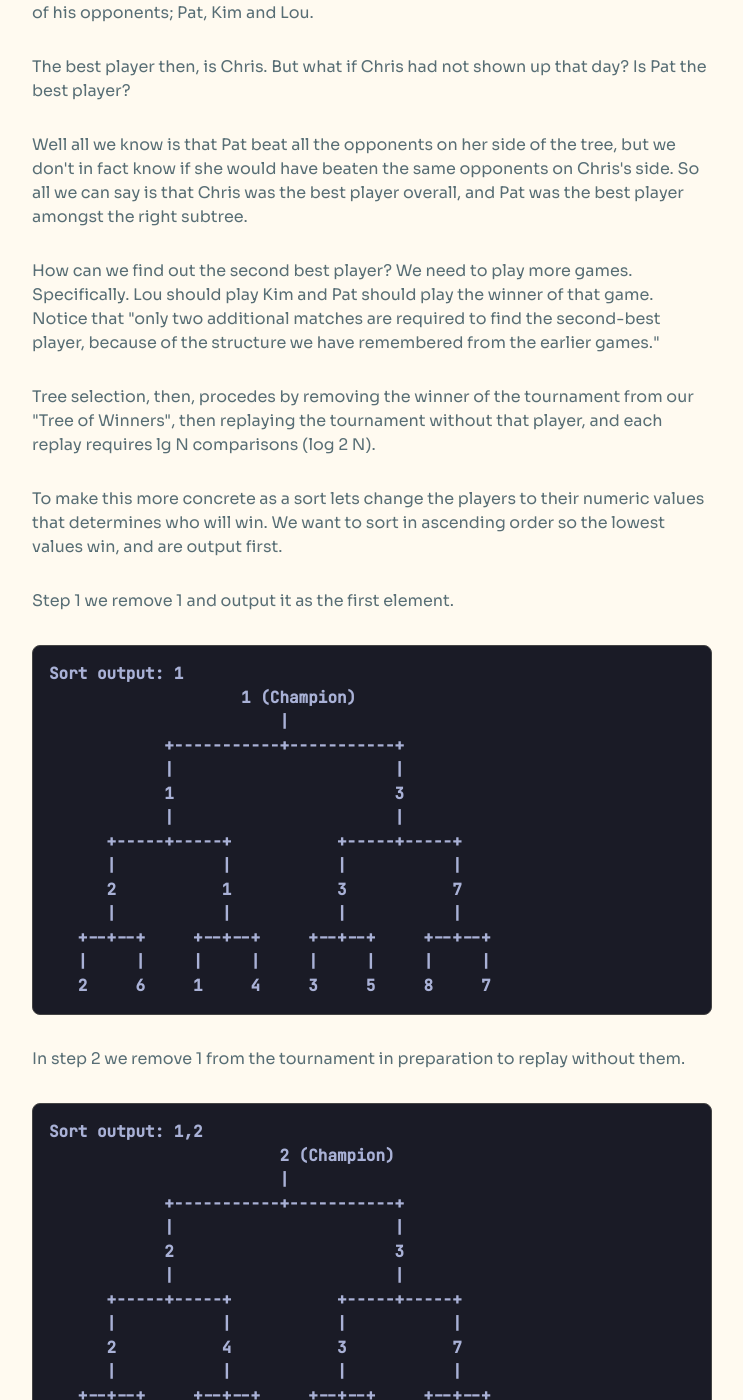
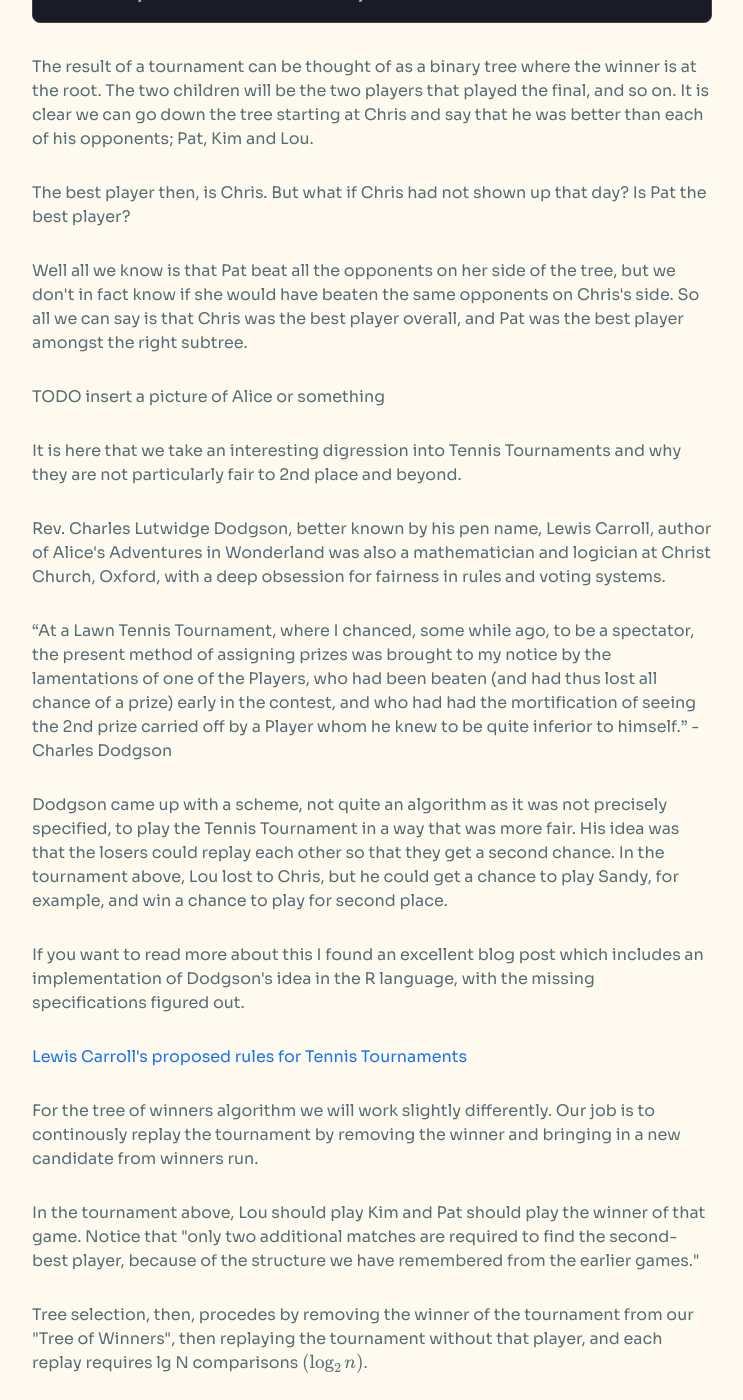
Before and after one commit to justinhj/justinhj.github.io, a Jekyll site: the page built from _posts/2026-01-19-visualizing-k-way-merge.html, in a window 1280 px wide and 1400 px high, scrolled down 10599 px. Shown: the whole window, without its empty margins (268-1011 px from the left). Built offline with Jekyll 4.4.1, drawn with Linux system fonts in a browser that asks for light colours; formulas are drawn with MathJax 3; some of the changed text lies outside the part shown.

Commit message:
latest changes

```diff
--- a/_posts/2026-01-19-visualizing-k-way-merge.html
+++ b/_posts/2026-01-19-visualizing-k-way-merge.html
@@ -155,7 +155,7 @@
 </p>
 
 <p>
-Apart from this compaction step, Tigerbeetle also has the same problem when doing range based query scans; it will scan the tables in the various levels of the LSM tree and will need to combine each one into a single sorted result,
+Apart from this compaction step, Tigerbeetle also has the same problem when doing range based query scans; it will scan the tables in the various levels of the LSM tree and will need to combine each one into a single sorted result.
 </p>
 </div>
 </div>
@@ -244,7 +244,7 @@
 <h2 id="org3c1a975">Going faster with Tree Selection</h2>
 <div class="outline-text-2" id="text-org3c1a975">
 <p>
-As mentioned above we do \(O(k)\) comparisons per output, can we do better? Well to be more precise for the first output we need do k-1 comparisons, since we start with the first element and that iterate them all, swapping out the first element with the first smaller one and so on. In order to speed things up we need to think about doing less comparisons.
+As mentioned above we do \(O(k)\) comparisons per output, can we do better? Well, to be more precise for the first output we need do k-1 comparisons, since we start with the first element and that iterate them all, swapping out the first element with the first smaller one and so on. In order to speed things up we need to think about doing less comparisons.
 </p>
 
 <p>
@@ -252,11 +252,15 @@
 </p>
 
 <p>
-In Knuth (Art of Computer ProgrSearching and Sorting) we find the discussion on selection sort which helps here&#x2026;
+In Knuth (Art of Computer Programming vol3: Searching and Sorting) we find the discussion on selection sort which helps here&#x2026;
 </p>
 
 <p>
 Quadratic selection (E H Friend, JACM 3, 1956) noted that we can do better by first grouping the sort items into the root of n items. For example sorting 9 items we divide into groups of 3.
+</p>
+
+<p>
+<code>Note: in selection sort you find the largest element at each step and move it to the end of the array. In k-way merge we output smallest first. Don't be confused by finding the largest element in this section.</code>
 </p>
 
 <table border="2" cellspacing="0" cellpadding="6" rules="groups" frame="hsides">
@@ -461,14 +465,14 @@
 </p>
 
 <ol class="org-ol">
-<li>Populate a fixed size min-heap with the first (smalled) elements from the k runs.</li>
+<li>Populate a fixed size min-heap with the first (smallest) elements from the k runs.</li>
 <li>Pop the top item from the heap (the smallest) and replace it with the next from the same run.</li>
 <li>Sift the heap down to make the heap valid again.</li>
 <li>Repeat until the sort is complete.</li>
 </ol>
 
 <p>
-Once again, you can step through the algorithm using the interative visualization below.
+Once again, you can step through the algorithm using the interactive visualization below.
 </p>
 
 <div style="text-align: center; margin: 20px 0;">
@@ -495,7 +499,7 @@
 because a min-heap is stored in a flat array structure. For example:
 </p>
 
-<pre class="example" id="org75512f2">
+<pre class="example" id="orgf05b44e">
                   a
                   |
       +-----------+-----------+
@@ -577,7 +581,7 @@
 In Knuth we see the following diagram of a ping pong tournament. (section 5.2.3, Fig 22). Any sport works here really, the important thing is that when two people or teams compete the idea is that the best one will win. We will be dealing with sorting unchanging records so the analogy is not perfect. If Chris beats Pat on Sunday, he may still lose to Pat on Monday, but we can ignore that for the purposes of the algorithm.
 </p>
 
-<pre class="example" id="orge492030">
+<pre class="example" id="org460a924">
                   Chris (Champion)
                       |
           +-----------+-----------+
@@ -606,11 +610,43 @@
 </p>
 
 <p>
-How can we find out the second best player? We need to play more games. Specifically. Lou should play Kim and Pat should play the winner of that game. Notice that "only two additional matches are required to find the second-best player, because of the structure we have remembered from the earlier games."
+TODO insert a picture of Alice or something
 </p>
 
 <p>
-Tree selection, then, procedes by removing the winner of the tournament from our "Tree of Winners", then replaying the tournament without that player, and each replay requires lg N comparisons (log 2 N).
+It is here that we take an interesting digression into Tennis Tournaments and why they are not particularly fair to 2nd place and beyond.
+</p>
+
+<p>
+Rev. Charles Lutwidge Dodgson, better known by his pen name, Lewis Carroll, author of Alice's Adventures in Wonderland was also a mathematician and logician at Christ Church, Oxford, with a deep obsession for fairness in rules and voting systems.
+</p>
+
+<p>
+“At a Lawn Tennis Tournament, where I chanced, some while ago, to be a spectator, the present method of assigning prizes was brought to my notice by the lamentations of one of the Players, who had been beaten (and had thus lost all chance of a prize) early in the contest, and who had had the mortification of seeing the 2nd prize carried off by a Player whom he knew to be quite inferior to himself.” - Charles Dodgson
+</p>
+
+<p>
+Dodgson came up with a scheme, not quite an algorithm as it was not precisely specified, to play the Tennis Tournament in a way that was more fair. His idea was that the losers could replay each other so that they get a second chance. In the tournament above, Lou lost to Chris, but he could get a chance to play Sandy, for example, and win a chance to play for second place.
+</p>
+
+<p>
+If you want to read more about this I found an excellent blog post which includes an implementation of Dodgson's idea in the R language, with the missing specifications figured out.
+</p>
+
+<p>
+<a href="https://freerangestats.info/blog/2020/02/01/tennis-carroll">Lewis Carroll's proposed rules for Tennis Tournaments</a>
+</p>
+
+<p>
+For the tree of winners algorithm we will work slightly differently. Our job is to continously replay the tournament by removing the winner and bringing in a new candidate from winners run.
+</p>
+
+<p>
+In the tournament above, Lou should play Kim and Pat should play the winner of that game. Notice that "only two additional matches are required to find the second-best player, because of the structure we have remembered from the earlier games."
+</p>
+
+<p>
+Tree selection, then, procedes by removing the winner of the tournament from our "Tree of Winners", then replaying the tournament without that player, and each replay requires lg N comparisons \((\log_2 n)\).
 </p>
 
 <p>
@@ -621,7 +657,7 @@
 Step 1 we remove 1 and output it as the first element.
 </p>
 
-<pre class="example" id="org6e6e057">
+<pre class="example" id="org6622a50">
 Sort output: 1
                     1 (Champion)
                         |
@@ -642,7 +678,7 @@
 In step 2 we remove 1 from the tournament in preparation to replay without them.
 </p>
 
-<pre class="example" id="org84e54f9">
+<pre class="example" id="org24ea2f9">
 Sort output: 1,2
                         2 (Champion)
                         |
@@ -667,7 +703,7 @@
 Now we remove 2. Replaying from the bottom gives the tree below and we output the 3.
 </p>
 
-<pre class="example" id="orga5012da">
+<pre class="example" id="org16fd49a">
 Sort output: 1,2,3
                         3 (Champion)
                         |
@@ -689,7 +725,7 @@
 </p>
 
 <p>
-For greater clarity check out this visualization that creates random trees of data and lets you step through the process.
+Check out this interactive visualization to fully understand the algorithm.
 </p>
 
 <div style="text-align: center; margin: 20px 0;">
@@ -703,10 +739,6 @@
         </p>
     </a>
 </div>
-
-<p>
-As you can see the selection tree algorithm works nicely, it gives us n lg k runtime instead. But that's not the end of the story, we can do better.
-</p>
 
 <p>
 Analysis.
@@ -723,15 +755,102 @@
 <li>Hardware Sympathy: Tournament trees have a fixed path from leaf to root. There are no conditional checks to see "which child is smaller" before deciding which path to take down; you always move up from the leaf. This can be friendlier to CPU branch prediction.</li>
 </ol>
 
+<p>
+There is still some room for improvement thanks to an ingenius idea from the 1950's.
+</p>
+</div>
+</div>
 
-
-
-
-
-
+<div id="outline-container-orgc7f5290" class="outline-2">
+<h2 id="orgc7f5290">Tree of Losers</h2>
+<div class="outline-text-2" id="text-orgc7f5290">
+<p>
+In Knuth's Sorting and Searching (specifically Section 5.4.1), Donald Knuth attributes the origin of the "tree of losers" (also known as a loser tree) to H. B. Demuth. Demuth introduced the concept in his 1956 PhD thesis, Electronic Data Sorting, as a refinement of the standard tournament (winner) tree.
+</p>
 
 <p>
-Thanks for reading!
+His idea once again reduces the amount of comparisons needed. In the tree of winners to recalculate the path to the root, you must compare the new item against its sibling at every level. This requires keeping track of which child (left or right) the path came from so you can locate the sibling.
+</p>
+
+<p>
+Demuth's idea was to store the losers at each level instead of the winners. Similar to the linear scan algorithm we started with, the winner can be stored in a register helping with performance.
+</p>
+
+<p>
+The algorithm looks like this:
+</p>
+
+<ol class="org-ol">
+<li>Populate the tree of losers in a similar way to the tree of winners, but store the loser in each node.</li>
+<li>Remove the winner.</li>
+<li>Take the next candidate from the winners run.</li>
+<li>Starting from its leaf compare with each loser. If the winner loses in this comparison then swap it, otherwise continue moving up the tree.</li>
+<li>When you get to the top, whoever is stored in the winner register gets output.</li>
+<li>Repeat until the runs are empty.</li>
+</ol>
+
+<p>
+Interactive tree of losers:
+</p>
+
+<div style="text-align: center; margin: 20px 0;">
+    <a href="https://heyes-jones.com/externalsort/treeoflosers.html" target="_blank" rel="noopener noreferrer" style="text-decoration: none;">
+        <img src="../../../images/tree-of-losers-thumbnail.png"
+             alt="K-Way Merge Tree of Losers Visualization"
+             title="Click to launch interactive simulation"
+             style="width: 100%; max-width: 800px; height: auto; border: 1px solid #444; border-radius: 8px; box-shadow: 0 4px 10px rgba(0,0,0,0.3);">
+        <p style="margin-top: 8px; color: #666; font-size: 0.9em;">
+            👆 <em>Click to try the interactive simulation</em>
+        </p>
+    </a>
+</div>
+
+<p>
+Analysis.
+</p>
+
+<p>
+Asympotic complexity is \(O(n \log_2 k)\) again.
+</p>
+
+<p>
+We have performance improvements for larger values of k primarily due to efficiency in memory access and branch prediction during the "replay" phase.
+</p>
+
+<p>
+Memory access:
+</p>
+
+<p>
+Remember in the winner tree we have to gather two siblings from memory and compare them with the current winner. In the tree of losers we have the winner in a register and we only fetch the parent "loser" from memory at each step.
+</p>
+
+<p>
+Branch prediction:
+</p>
+
+<p>
+While replaying the Winner tree we execute the conditional logic  <code>if (came_from_left) compare(new_val, right_child) else compare(new_val, left_child)</code> whilst in the tree of losers we always just go to the parent of the current node.
+</p>
+</div>
+</div>
+
+<div id="outline-container-org3f9ed7d" class="outline-2">
+<h2 id="org3f9ed7d">Conclusion</h2>
+<div class="outline-text-2" id="text-org3f9ed7d">
+<ul class="org-ul">
+<li>K-Way merge is ubiquitous in database technology.</li>
+<li>For small k (merging 4-16 runs) you can often use simple select and consider using SIMD.</li>
+<li>Otherwise Tree of Losers is likely to be the best performance.</li>
+</ul>
+
+<p>
+You can view the Tigerbeetle current implementation here.
+<a href="https://github.com/tigerbeetle/tigerbeetle/blob/main/src/lsm/k_way_merge.zig">Tigerbeetle K-Way merge</a>
+</p>
+
+<p>
+Thanks for reading, please contact me using the email and social links above with any comments and corrections.
 </p>
 
 <p>
```
Also changed, not shown: other parts of _posts/2026-01-19-visualizing-k-way-merge.html (+4 -4 lines), org/posts/2026-01-19-visualizing-k-way-merge.org (+12 -10 lines).
